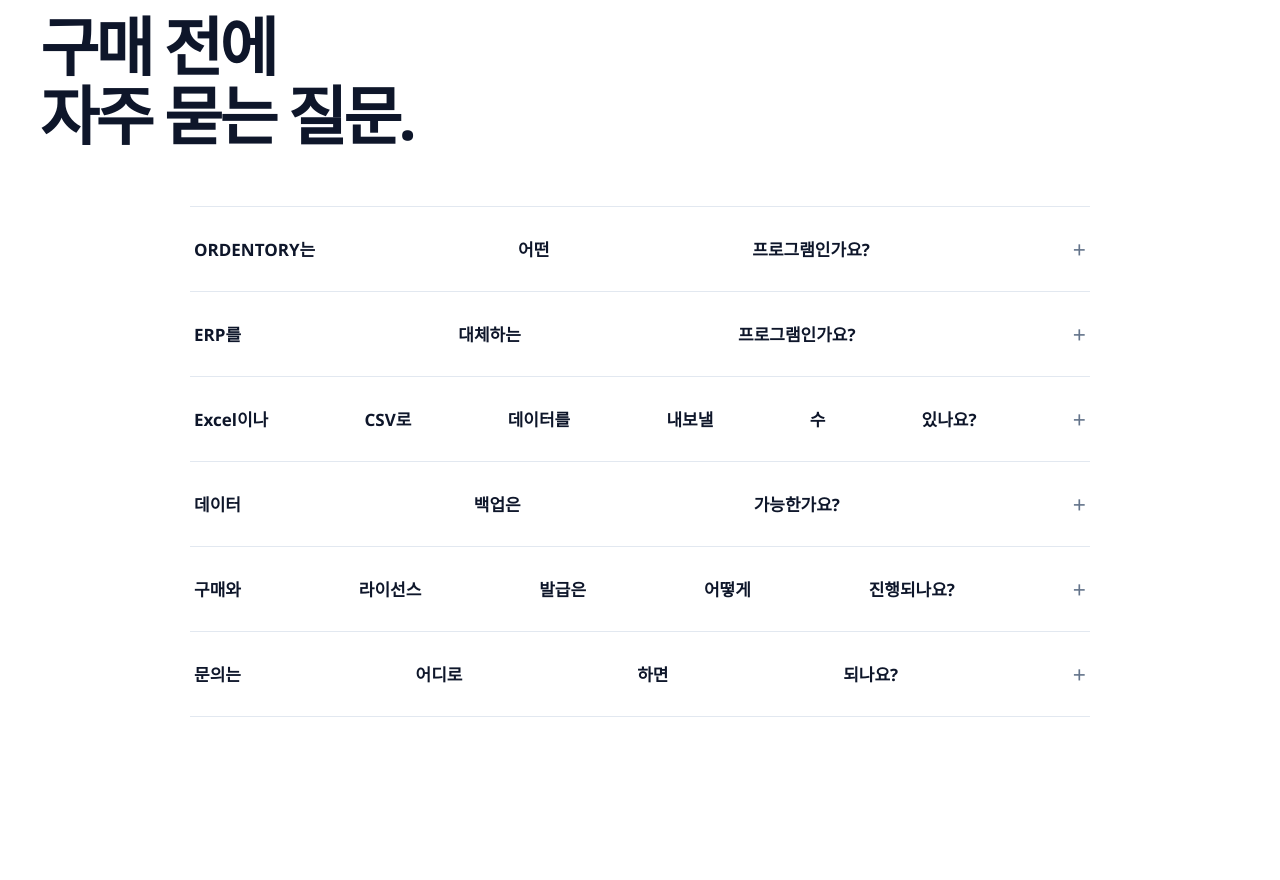
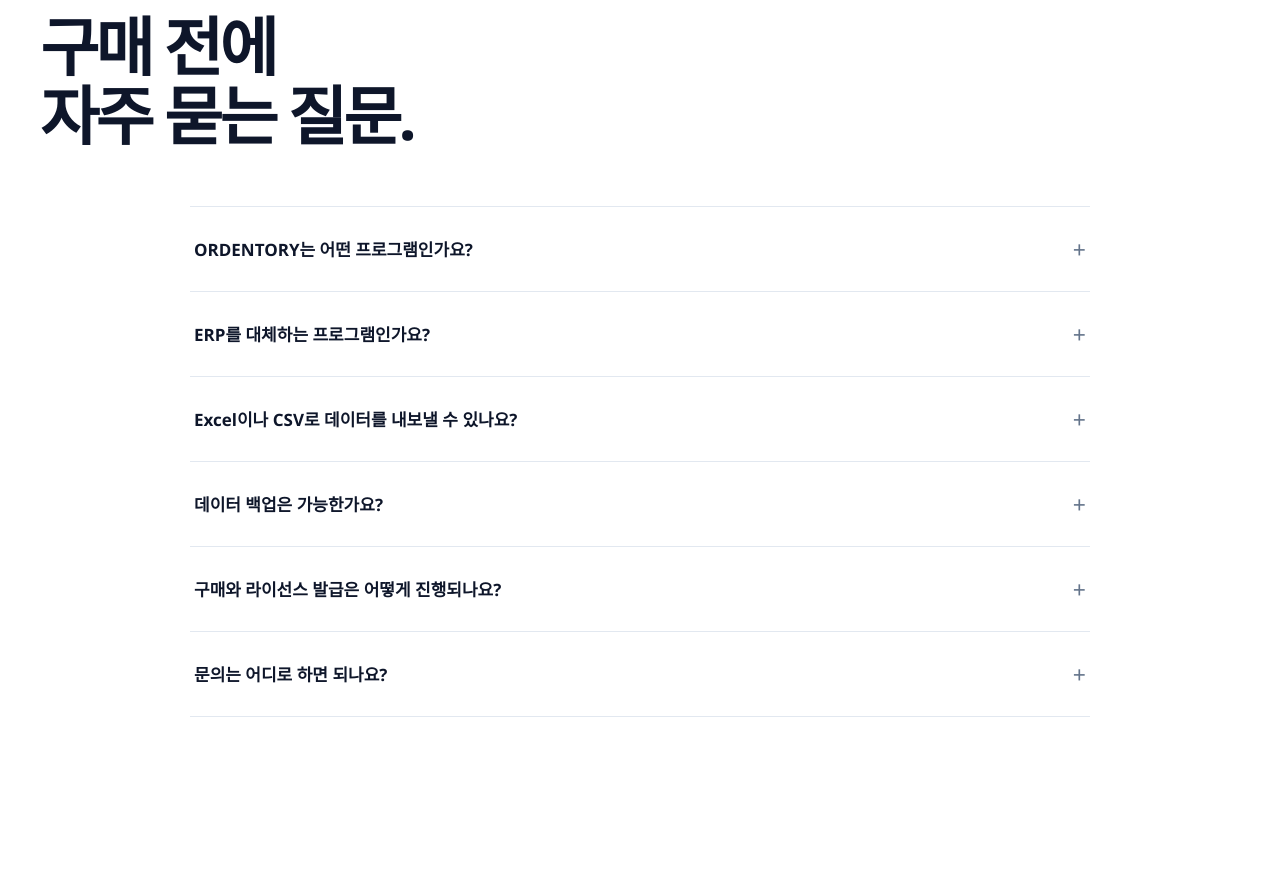
Before and after one commit to ordentory/ordentory-web, a plain HTML site: page index.html in a window 1280 px wide. Shown: the part 10440-11320 px from the top of the page. Drawn offline with Linux system fonts and the light colour scheme.

Commit message:
fix: wrap FAQ questions as single flex items

```diff
--- a/index.html
+++ b/index.html
@@ -388,27 +388,27 @@
         </div>
         <div class="faq-list reveal">
           <details>
-            <summary>ORDENTORY는 어떤 프로그램인가요?</summary>
+            <summary><span class="faq-question">ORDENTORY는 어떤 프로그램인가요?</span></summary>
             <div class="faq-answer">상품과 SKU, 현재재고, 입출고, 공급처, 발주와 입고예정을 관리하는 Windows용 데스크톱 재고관리 소프트웨어입니다.</div>
           </details>
           <details>
-            <summary>ERP를 대체하는 프로그램인가요?</summary>
+            <summary><span class="faq-question">ERP를 대체하는 프로그램인가요?</span></summary>
             <div class="faq-answer">ORDENTORY는 회계·인사·생산 등 모든 경영영역을 포함하는 ERP가 아니라, 소규모 사업자의 재고관리 업무에 집중한 제품입니다.</div>
           </details>
           <details>
-            <summary>Excel이나 CSV로 데이터를 내보낼 수 있나요?</summary>
+            <summary><span class="faq-question">Excel이나 CSV로 데이터를 내보낼 수 있나요?</span></summary>
             <div class="faq-answer">재고 관련 데이터를 Excel·CSV 형태로 활용할 수 있도록 제공하는 방향으로 구성되어 있습니다. 실제 판매 버전의 제공 범위는 출시 안내에서 최종 확인할 수 있습니다.</div>
           </details>
           <details>
-            <summary>데이터 백업은 가능한가요?</summary>
+            <summary><span class="faq-question">데이터 백업은 가능한가요?</span></summary>
             <div class="faq-answer">데이터 보관 기능을 통해 백업을 관리할 수 있으며, 판매 버전에서는 사용자 지정 위치를 활용한 백업 흐름을 제공합니다.</div>
           </details>
           <details>
-            <summary>구매와 라이선스 발급은 어떻게 진행되나요?</summary>
+            <summary><span class="faq-question">구매와 라이선스 발급은 어떻게 진행되나요?</span></summary>
             <div class="faq-answer">자사몰 결제 기능 오픈 후에는 결제 확인을 서버에서 검증한 뒤 ORDENTORY 라이선스가 발급되는 흐름으로 제공할 예정입니다.</div>
           </details>
           <details>
-            <summary>문의는 어디로 하면 되나요?</summary>
+            <summary><span class="faq-question">문의는 어디로 하면 되나요?</span></summary>
             <div class="faq-answer">제품 및 구매 문의는 admin@ordentory.kr, 고객지원은 support@ordentory.kr로 연락할 수 있습니다.</div>
           </details>
         </div>
```
